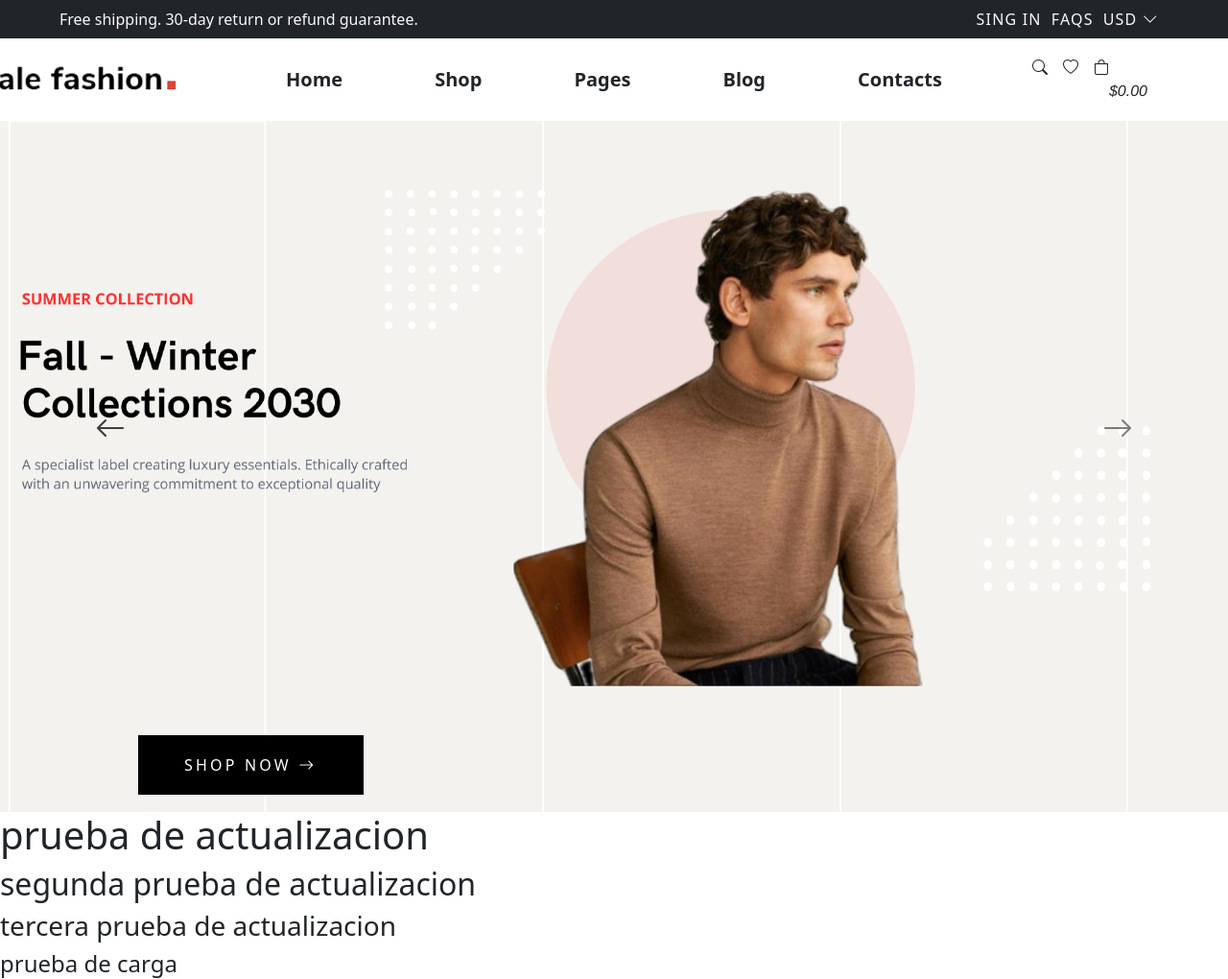
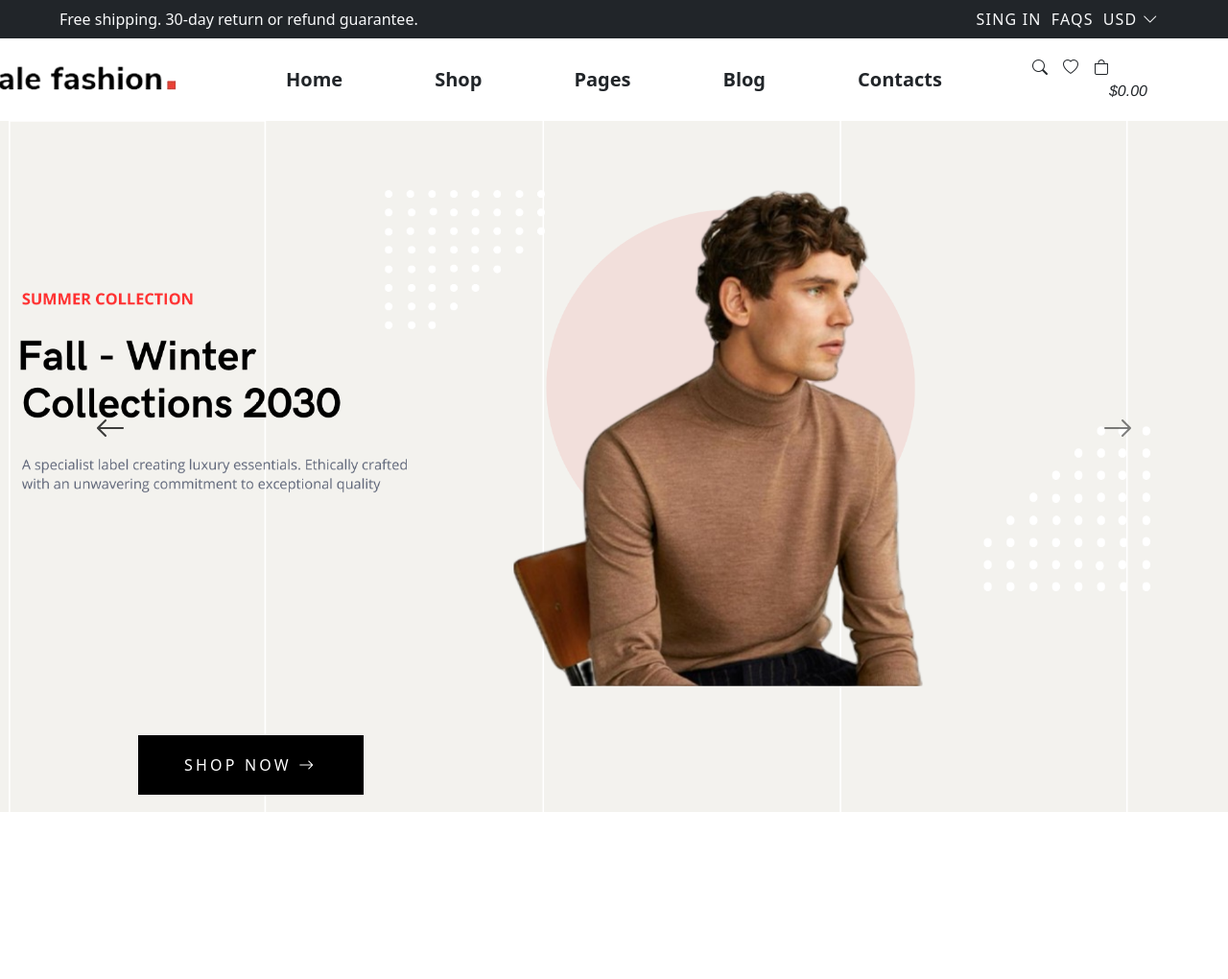
Before and after one commit to Noa0910/taller-git-programacion-4, a plain HTML site: page index.html in a window 1280 px wide. Shown: the whole page at 96% size. After the commit the page ends 846 px from the top, so only its background shows below. Drawn offline with nearby package versions, Linux system fonts and the light colour scheme.

Commit message:
eliminar archivos basura

```diff
--- a/index.html
+++ b/index.html
@@ -85,10 +85,6 @@
         </button>
 
       </div>
-      <h1>prueba de actualizacion</h1>
-      <h2>segunda prueba de actualizacion</h2>
-      <h3>tercera prueba de actualizacion</h3>
-      <h4>prueba de carga</h4>
 
 
     <script src="https://cdn.jsdelivr.net/npm/bootstrap@5.3.3/dist/js/bootstrap.bundle.min.js" integrity="sha384-YvpcrYf0tY3lHB60NNkmXc5s9fDVZLESaAA55NDzOxhy9GkcIdslK1eN7N6jIeHz" crossorigin="anonymous"></script>
```
